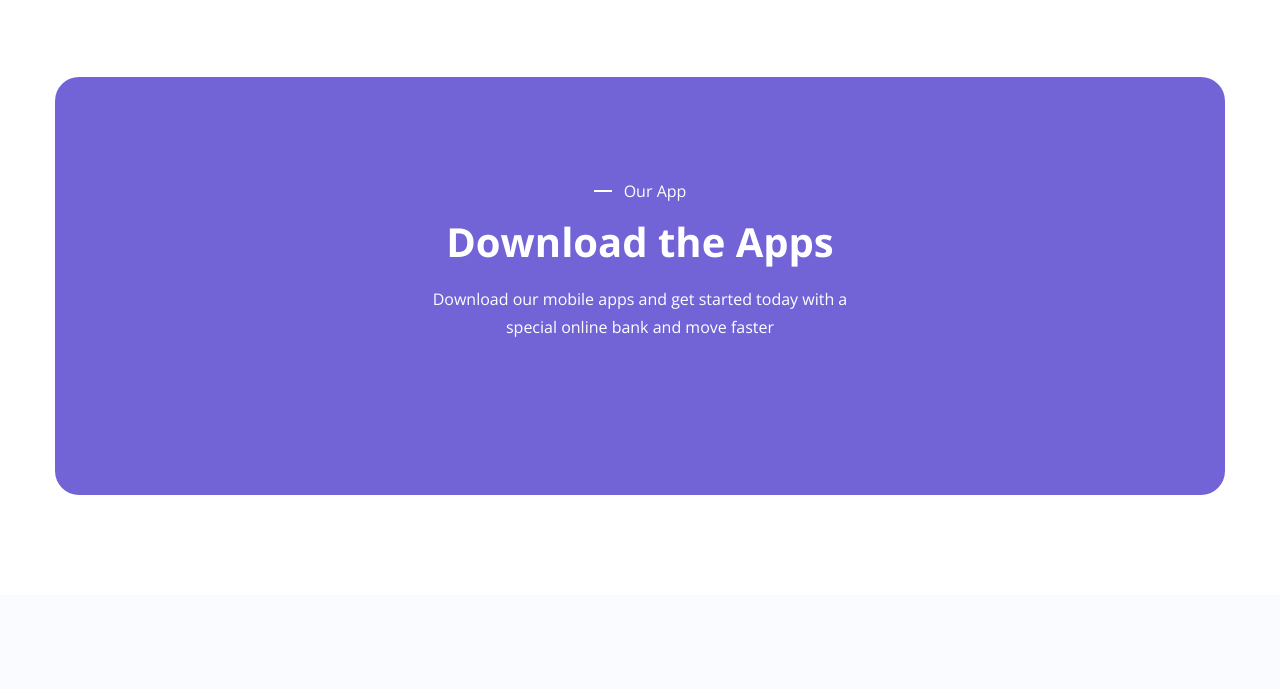
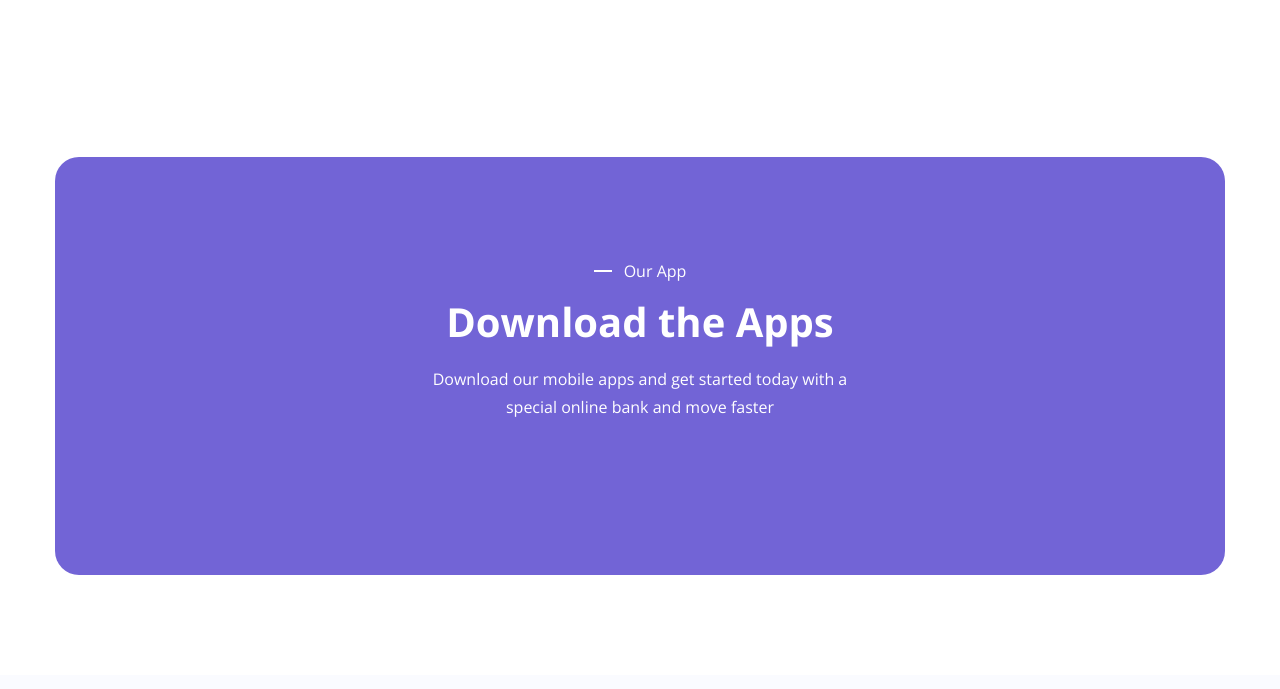
Before and after one commit to nhattanvt92/htmlcss-05, a plain HTML site: page index.html in a window 1280 px wide. Shown: the part 4696-5385 px from the top of the page. Drawn offline with nearby package versions, Linux system fonts and the light colour scheme.

Commit message:
fix animation and margin section app

```diff
--- a/assets/css/style.css
+++ b/assets/css/style.css
@@ -1,10 +1,15 @@
-html {
-    font-size: 62.5%;
-}
-
 * {
     box-sizing: border-box;
     text-decoration: none;
+}
+
+:root {
+    --primary-color: #7264d6;
+    --color-text: #212832;
+}
+
+html {
+    font-size: 62.5%;
 }
 
 body {
@@ -20,11 +25,6 @@ select {
     font-size: inherit;
     color: inherit;
     -webkit-tap-highlight-color: transparent;
-}
-
-:root {
-    --primary-color: #7264d6;
-    --color-text: #212832;
 }
 
 /* commit */
@@ -979,6 +979,7 @@ select {
 /* -------- App -------- */
 
 .app {
+    margin-top: 80px;
 }
 
 .app__inner {
--- a/index.html
+++ b/index.html
@@ -88,15 +88,15 @@
             content="./assets/favicon/ms-icon-144x144.png"
         />
         <meta name="theme-color" content="#ffffff" />
-        <!-- Css -->
-        <link rel="stylesheet" href="./assets/css/reset.css" />
-        <link rel="stylesheet" href="./assets/css/style.css" />
 
         <!-- Animation -->
         <link
             href="https://unpkg.com/aos@2.3.1/dist/aos.css"
             rel="stylesheet"
         />
+        <!-- Css -->
+        <link rel="stylesheet" href="./assets/css/reset.css" />
+        <link rel="stylesheet" href="./assets/css/style.css" />
     </head>
     <body>
         <!-- header -->
@@ -568,7 +568,7 @@
                                 <p class="testimonial-item__job">Businessmen</p>
                             </div>
                         </article>
-                        <article class="testimonial-item">
+                        <!-- <article class="testimonial-item">
                             <div class="testimonial-item__box">
                                 <p class="testimonial-item__quote">
                                     Fantastic platform for online banking. The
@@ -615,7 +615,7 @@
                                 </p>
                                 <p class="testimonial-item__job">Businessmen</p>
                             </div>
-                        </article>
+                        </article> -->
                     </div>
                     <div class="testimonial__block-wrap">
                         <span
@@ -734,7 +734,7 @@
                 </div>
             </section>
             <!-- App -->
-            <section data-aos="zoom-out-up" class="app">
+            <section data-aos="zoom-in" class="app">
                 <div class="container">
                     <div class="app__inner">
                         <p class="app__main-title main-title">Our App</p>
@@ -777,6 +777,7 @@
                 </div>
             </section>
         </main>
+        <!-- Footer -->
         <footer class="footer">
             <div class="container">
                 <div class="footer__row">
```
